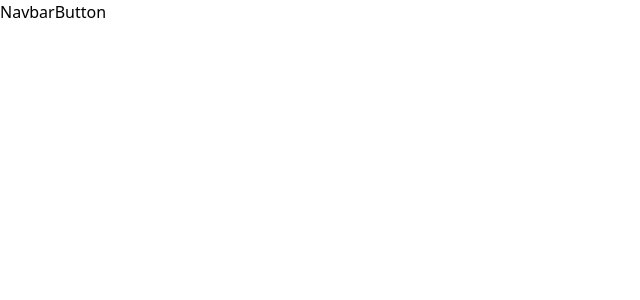
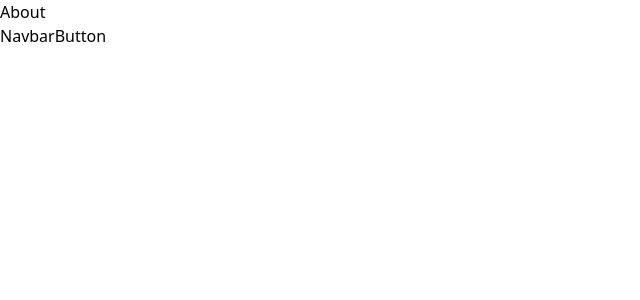
Before and after one commit to hoshikwyw/My_portfolio, a React (Vite) app: page /about in a window 1280 px wide. Before the commit this address had no page. Shown: the top 300 px of the page, without its empty margins (0-640 px from the left). Built offline with nearby package versions, Linux system fonts and the light colour scheme.

Commit message:
New pages created

```diff
--- /dev/null
+++ b/src/pages/About.jsx
@@ -0,0 +1,9 @@
+import React from 'react'
+
+const About = () => {
+  return (
+    <div>About</div>
+  )
+}
+
+export default About
--- /dev/null
+++ b/src/pages/Contact.jsx
@@ -0,0 +1,9 @@
+import React from 'react'
+
+const Contact = () => {
+  return (
+    <div>Contact</div>
+  )
+}
+
+export default Contact
--- a/src/route/Path.jsx
+++ b/src/route/Path.jsx
@@ -3,6 +3,8 @@
 import { Routes } from 'react-router-dom'
 import Main from '../pages/Main'
 import Projects from '../pages/Projects'
+import About from '../pages/About'
+import Contact from '../pages/Contact'
 
 const Path = () => {
   return (
@@ -10,6 +12,8 @@
       <Routes>
         <Route path='/' element={<Main />} />
         <Route path='/projects' element={<Projects />} />
+        <Route path='/contact' element={<Contact />} />
+        <Route path='/about' element={<About />} />
       </Routes>
     </div>
   )
```
Also changed, not shown: 2 other files (tests, documents, lock files or other folders).
